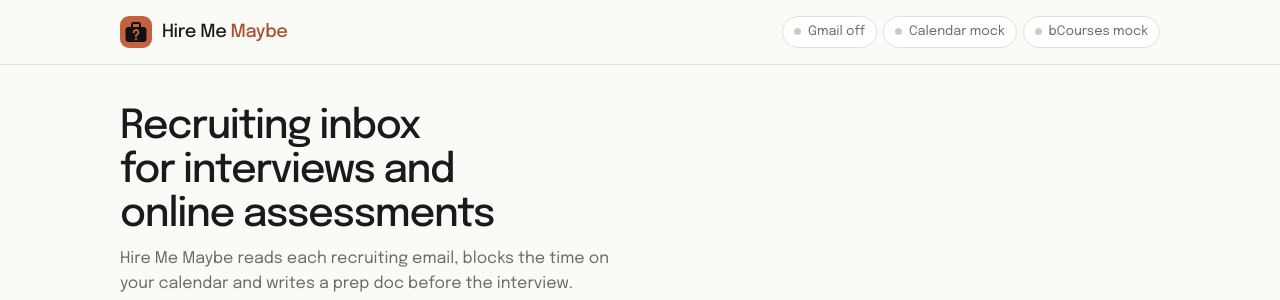
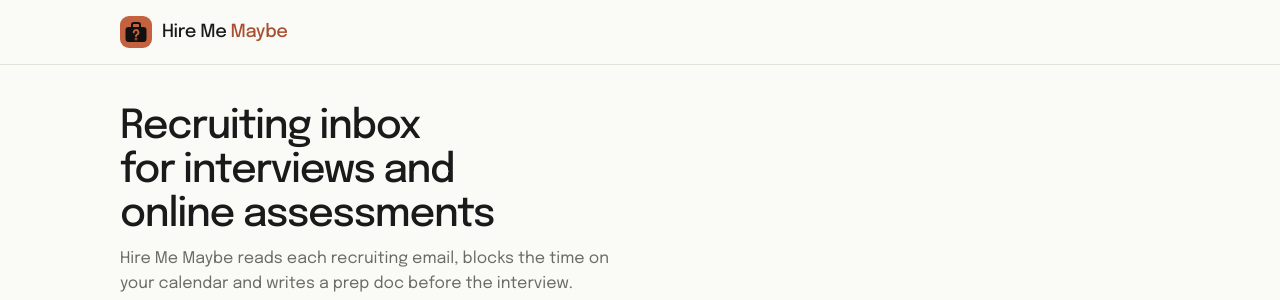
Before and after one commit to victory-c/OAbot, a FastAPI app: page / in a window 1280 px wide. Shown: the top 300 px of the page. Run offline with FastAPI, Linux system fonts and the light colour scheme; data that the repository does not hold is empty; some libraries are stand-ins or nearby versions.

Commit message:
Remove connection status chips from header
Co-Authored-By: Claude Opus 5.5 <noreply@anthropic.com>

```diff
--- a/app/static/ui.css
+++ b/app/static/ui.css
@@ -65,12 +65,6 @@ h3 { margin:0; font:500 17px/1.35 var(--font-display); letter-spacing:-.01em; }
 .logo .tick { stroke-dasharray:14; stroke-dashoffset:14; transition:stroke-dashoffset var(--m-out) var(--ease); }
 .mark:hover .logo .q, .mark:focus-visible .logo .q { opacity:0; transform:scale(.6); }
 .mark:hover .logo .tick, .mark:focus-visible .logo .tick { stroke-dashoffset:0; transition:stroke-dashoffset 260ms 60ms var(--ease-enter); }
-
-/* status chips */
-.chips { display:flex; gap:6px; flex-wrap:wrap; list-style:none; padding:0; margin:0; }
-.chips li { display:inline-flex; align-items:center; gap:7px; font-size:13px; color:var(--muted); padding:5px 11px; border:1px solid var(--line); border-radius:99px; background:var(--card); }
-.chips li::before { content:""; width:7px; height:7px; border-radius:50%; background:var(--line-strong); }
-.chips li.on { color:var(--ink); } .chips li.on::before { background:var(--ok); }
 
 /* one card style */
 .card { background:var(--card); border:1px solid var(--line); border-radius:var(--r-lg); padding:20px; }
--- a/app/static/ui.js
+++ b/app/static/ui.js
@@ -1,14 +1,2 @@
-// Shared by every page: fills the connection chips in the header.
-// Pages that need the status too read window.appStatus (a promise of /api/status).
+// Shared by every page. Pages that need the status read window.appStatus (a promise of /api/status).
 window.appStatus = fetch('/api/status').then(r => r.json()).catch(() => null);
-
-document.addEventListener('DOMContentLoaded', async () => {
-  const el = document.getElementById('conn');
-  const s = await window.appStatus;
-  if (!el || !s) return;
-  const esc = v => String(v ?? '').replace(/[&<>"]/g, c => ({'&':'&amp;','<':'&lt;','>':'&gt;','"':'&quot;'}[c]));
-  const cal = s.calendar === 'google';
-  el.innerHTML = `<li class="${s.gmail ? 'on' : ''}">Gmail ${s.gmail ? 'watching' : 'off'}</li>
-    <li class="${cal ? 'on' : ''}">Calendar ${cal ? 'Google' : esc(s.calendar)}</li>
-    <li class="${s.bcourses ? 'on' : ''}">bCourses ${s.bcourses ? 'connected' : 'mock'}</li>`;
-});
--- a/app/templates/_header.html
+++ b/app/templates/_header.html
@@ -7,5 +7,4 @@
       <g class="q" fill="none" stroke-width="1.9" stroke-linecap="round"><path d="M13.7 16.4a2.35 2.35 0 1 1 3.3 2.15c-.65.3-1 .75-1 1.45v.3"/><circle cx="16" cy="23.1" r=".35" stroke-width="2.1"/></g>
       <path class="tick" d="M11.6 18.6l3 3 5.8-6" fill="none" stroke-width="2.2" stroke-linecap="round" stroke-linejoin="round"/>
     </svg><b>Hire Me <em>Maybe</em></b></a>
-  <div class="top__end"><ul class="chips" id="conn" aria-label="Connections"></ul></div>
 </div></header>
```
